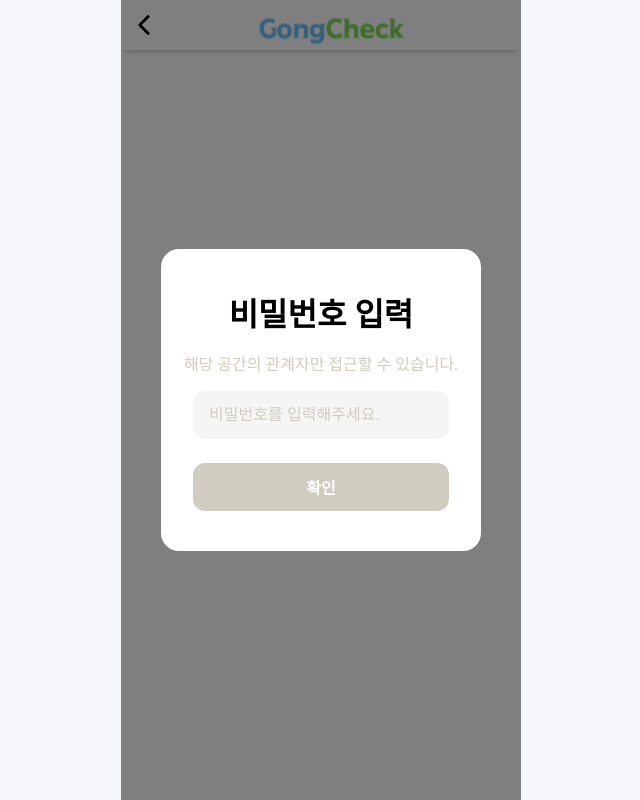
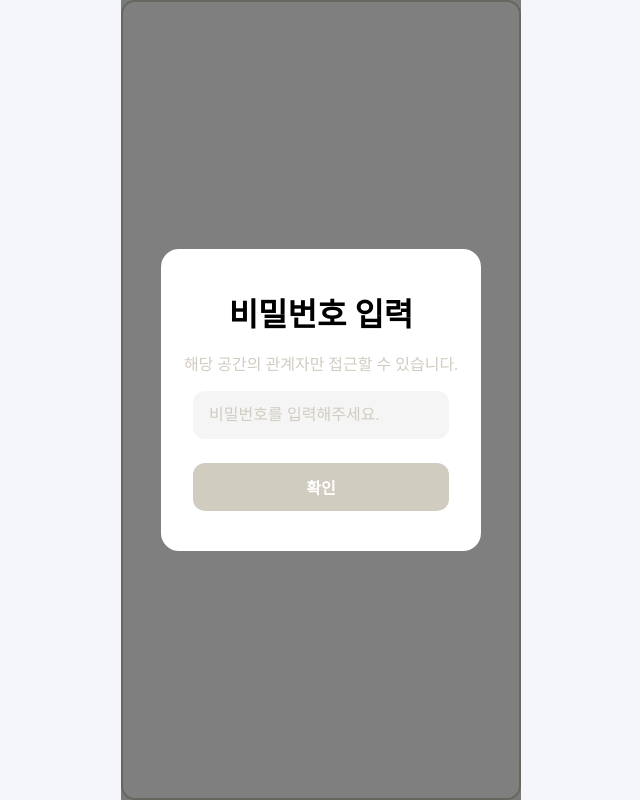
Before and after one commit to woowacourse-teams/2022-gong-check, a React app in the folder frontend/: page /enter/1 in a window 1280 px wide. Shown: the whole page, without its empty margins (319-959 px from the left). Built offline with nearby package versions, Linux system fonts and the light colour scheme.

Commit message:
refactor: UserLayour 헤더 제거

```diff
--- a/frontend/src/layouts/UserLayout/index.tsx
+++ b/frontend/src/layouts/UserLayout/index.tsx
@@ -2,10 +2,11 @@ import { css } from '@emotion/react';
 import { Suspense, useEffect } from 'react';
 import { Outlet } from 'react-router-dom';
 
-import Header from '@/components/Header';
 import InputModal from '@/components/InputModal';
 
 import useModal from '@/hooks/useModal';
+
+import theme from '@/styles/theme';
 
 const UserLayout: React.FC = () => {
   const { openModal } = useModal();
@@ -32,9 +33,10 @@ const UserLayout: React.FC = () => {
         min-height: 100vh;
         background-color: white;
         position: absolute;
+        border: 2px solid ${theme.colors.gray};
+        border-radius: 14px;
       `}
     >
-      <Header />
       <Suspense fallback={<div>로딩 스피너</div>}>
         <Outlet />
       </Suspense>
```
